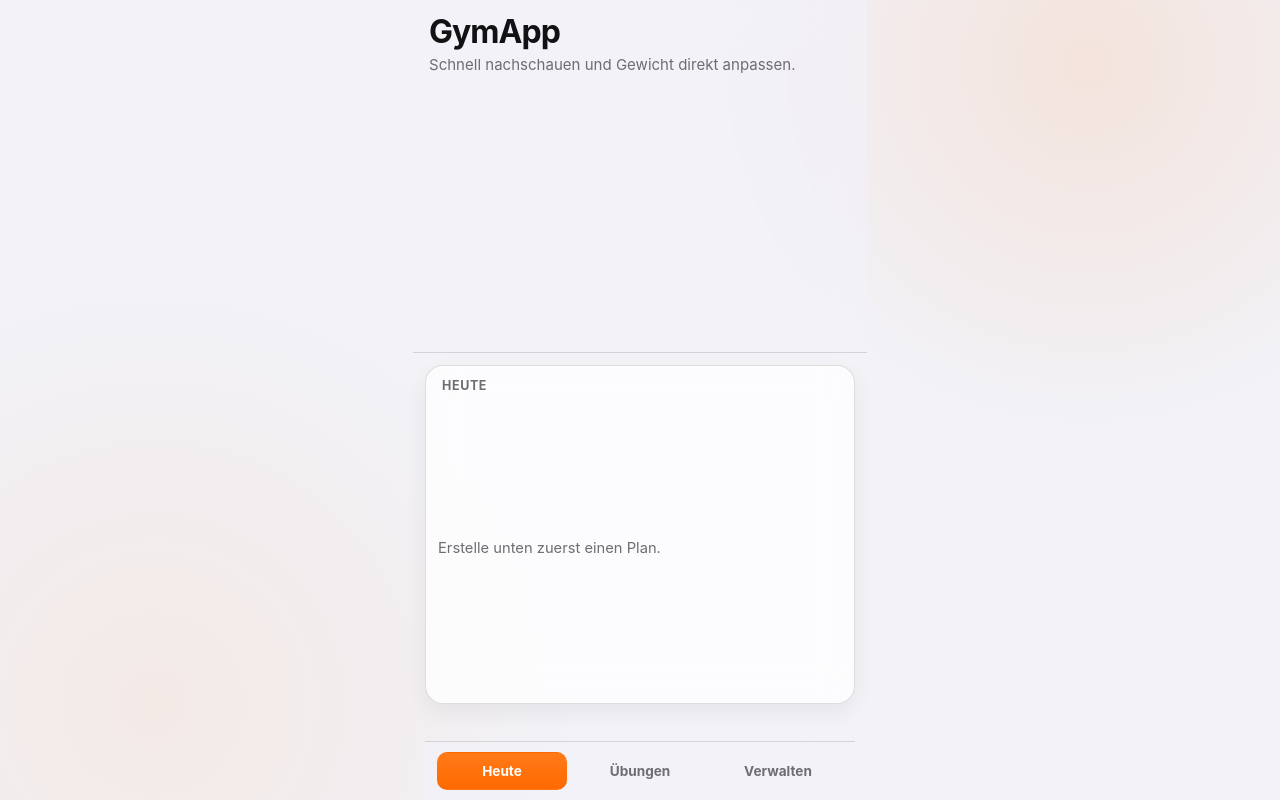
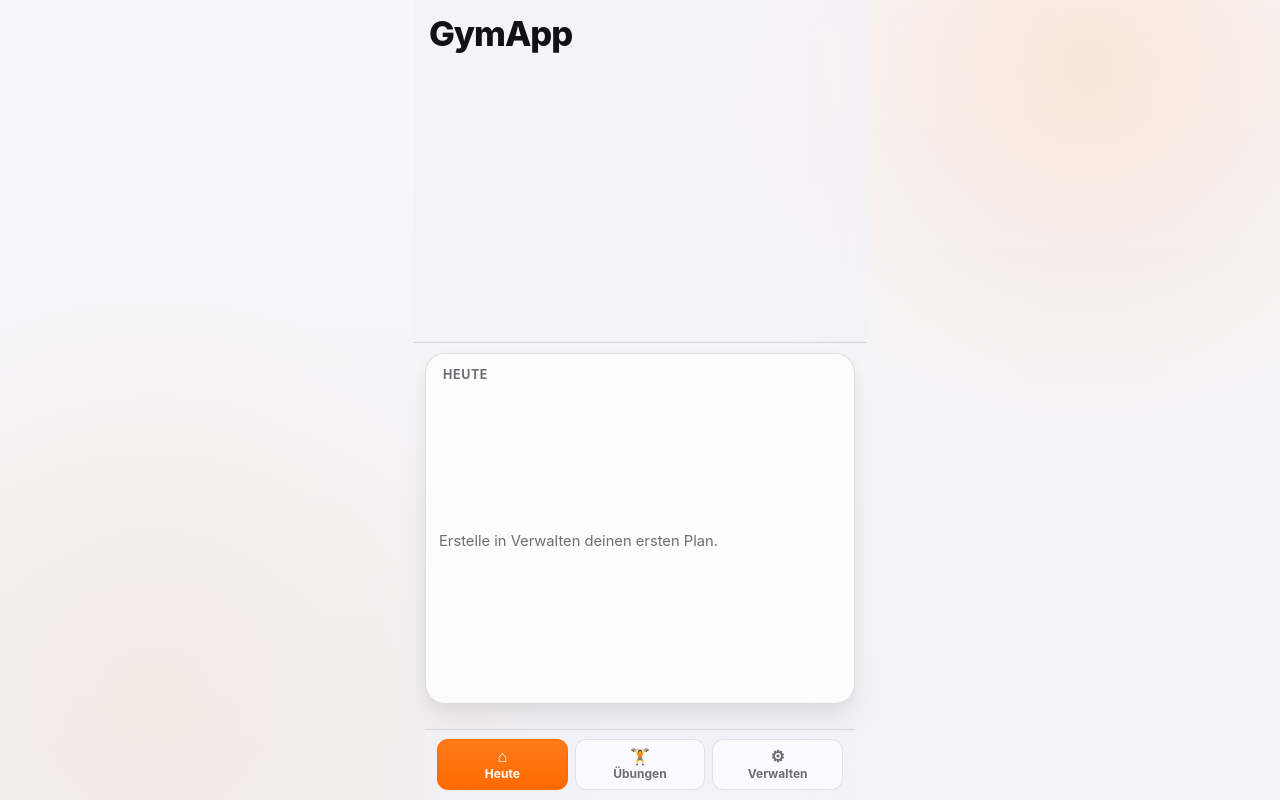
Before and after one commit to simonm675/GymApp, a React (Vite) app: page / in a window 1280 px wide. Built offline with nearby package versions, Linux system fonts and the light colour scheme.

Commit message:
feat: add training plan statistics and enhance UI components for better user engagement

```diff
--- a/src/App.tsx
+++ b/src/App.tsx
@@ -96,6 +96,24 @@ export default function App() {
     () => plans.find((plan) => plan.id === activePlanId) ?? null,
     [plans, activePlanId]
   );
+
+  const planStats = useMemo(() => {
+    if (!activePlan) {
+      return { exerciseCount: 0, avgWeight: 0, progressCount: 0 };
+    }
+
+    const exerciseCount = activePlan.exercises.length;
+    const totalWeight = activePlan.exercises.reduce(
+      (sum, exercise) => sum + exercise.currentWeight,
+      0
+    );
+    const avgWeight = exerciseCount > 0 ? totalWeight / exerciseCount : 0;
+    const progressCount = activePlan.exercises.filter(
+      (exercise) => exercise.previousWeight !== null && exercise.currentWeight > exercise.previousWeight
+    ).length;
+
+    return { exerciseCount, avgWeight, progressCount };
+  }, [activePlan]);
 
   function createPlan(event: FormEvent) {
     event.preventDefault();
@@ -224,18 +242,44 @@ export default function App() {
       <section className="phone-frame">
         <header className="topbar">
           <h1>GymApp</h1>
-          <p>Schnell nachschauen und Gewicht direkt anpassen.</p>
         </header>
 
         <div className="screen-content">
           {activeTab === 'today' ? (
+            <>
               <section className="section-block ios-group">
                 <h2>Heute</h2>
 
                 {activePlan ? (
                   <>
+                    <article className="hero-card">
+                      <div>
+                        <p className="hero-kicker">Aktiver Plan</p>
+                        <h3>{activePlan.name}</h3>
+                        <p className="hero-meta">{planStats.exerciseCount} Übungen bereit</p>
+                      </div>
+                      <button type="button" onClick={() => setActiveTab('exercises')}>
+                        Training starten
+                      </button>
+                    </article>
+
+                    <div className="stats-grid">
+                      <article className="stat-card">
+                        <span>Übungen</span>
+                        <strong>{planStats.exerciseCount}</strong>
+                      </article>
+                      <article className="stat-card">
+                        <span>Ø Gewicht</span>
+                        <strong>{planStats.avgWeight.toFixed(1)} kg</strong>
+                      </article>
+                      <article className="stat-card">
+                        <span>Steigerungen</span>
+                        <strong>{planStats.progressCount}</strong>
+                      </article>
+                    </div>
+
                     <div className="current-plan-row">
-                    <label htmlFor="active-plan">Plan</label>
+                      <label htmlFor="active-plan">Plan wechseln</label>
                       <select
                         id="active-plan"
                         value={activePlanId}
@@ -249,15 +293,26 @@ export default function App() {
                         ))}
                       </select>
                     </div>
-
-                  <p className="plan-hint">
-                    {activePlan.exercises.length} Übungen in diesem Plan
-                  </p>
                   </>
                 ) : (
-                <p className="empty-text">Erstelle unten zuerst einen Plan.</p>
+                  <p className="empty-text">Erstelle in Verwalten deinen ersten Plan.</p>
                 )}
               </section>
+
+              {activePlan && planStats.exerciseCount > 0 ? (
+                <section className="section-block ios-group">
+                  <h2>Als Nächstes</h2>
+                  <div className="preview-list">
+                    {activePlan.exercises.slice(0, 3).map((exercise) => (
+                      <article key={exercise.id} className="preview-item">
+                        <span>{exercise.name}</span>
+                        <strong>{exercise.currentWeight.toFixed(1)} kg</strong>
+                      </article>
+                    ))}
+                  </div>
+                </section>
+              ) : null}
+            </>
           ) : null}
 
           {activeTab === 'exercises' ? (
@@ -266,6 +321,22 @@ export default function App() {
 
               {activePlan ? (
                 <>
+                  <div className="current-plan-row compact">
+                    <label htmlFor="exercise-plan">Plan</label>
+                    <select
+                      id="exercise-plan"
+                      value={activePlanId}
+                      onChange={(event) => setActivePlanId(event.target.value)}
+                      aria-label="Aktiver Trainingsplan"
+                    >
+                      {plans.map((plan) => (
+                        <option key={plan.id} value={plan.id}>
+                          {plan.name}
+                        </option>
+                      ))}
+                    </select>
+                  </div>
+
                   <div className="exercise-list">
                     {activePlan.exercises.map((exercise) => {
                       const deltaText = formatDelta(exercise);
@@ -275,7 +346,7 @@ export default function App() {
                           <div>
                             <h3>{exercise.name}</h3>
                             <p className="weight-main">{exercise.currentWeight.toFixed(1)} kg</p>
-                            {deltaText ? <small>{deltaText}</small> : null}
+                            {deltaText ? <small className="delta-badge">{deltaText}</small> : null}
                           </div>
 
                           <div className="inline-update">
@@ -329,9 +400,9 @@ export default function App() {
           ) : null}
 
           {activeTab === 'manage' ? (
+            <>
               <section className="section-block ios-group manage-block">
                 <h2>Verwalten</h2>
-
                 <form onSubmit={createPlan} className="form-row">
                   <input
                     value={planName}
@@ -341,8 +412,29 @@ export default function App() {
                   />
                   <button type="submit">Plan</button>
                 </form>
+              </section>
+
+              <section className="section-block ios-group">
+                <h2>Übung hinzufügen</h2>
 
                 {activePlan ? (
+                  <>
+                    <div className="current-plan-row compact">
+                      <label htmlFor="manage-plan">Plan</label>
+                      <select
+                        id="manage-plan"
+                        value={activePlanId}
+                        onChange={(event) => setActivePlanId(event.target.value)}
+                        aria-label="Aktiver Trainingsplan"
+                      >
+                        {plans.map((plan) => (
+                          <option key={plan.id} value={plan.id}>
+                            {plan.name}
+                          </option>
+                        ))}
+                      </select>
+                    </div>
+
                     <form onSubmit={addExercise} className="form-grid">
                       <input
                         value={exerciseName}
@@ -363,8 +455,12 @@ export default function App() {
                       </select>
                       <button type="submit">Übung</button>
                     </form>
-              ) : null}
+                  </>
+                ) : (
+                  <p className="empty-text">Lege zuerst einen Plan an, dann Übungen hinzufügen.</p>
+                )}
               </section>
+            </>
           ) : null}
         </div>
 
@@ -374,6 +470,7 @@ export default function App() {
             className={`tab-item ${activeTab === 'today' ? 'active' : ''}`}
             onClick={() => setActiveTab('today')}
           >
+            <span className="tab-icon">⌂</span>
             Heute
           </button>
           <button
@@ -381,6 +478,7 @@ export default function App() {
             className={`tab-item ${activeTab === 'exercises' ? 'active' : ''}`}
             onClick={() => setActiveTab('exercises')}
           >
+            <span className="tab-icon">🏋</span>
             Übungen
           </button>
           <button
@@ -388,6 +486,7 @@ export default function App() {
             className={`tab-item ${activeTab === 'manage' ? 'active' : ''}`}
             onClick={() => setActiveTab('manage')}
           >
+            <span className="tab-icon">⚙</span>
             Verwalten
           </button>
         </nav>
--- a/src/styles.css
+++ b/src/styles.css
@@ -13,6 +13,7 @@
   --field-border: rgba(60, 60, 67, 0.2);
   --line: rgba(60, 60, 67, 0.16);
   --header: rgba(242, 242, 247, 0.72);
+  --surface-strong: #ffffff;
 }
 
 * {
@@ -24,8 +25,9 @@ body {
   min-height: 100vh;
   color: var(--text);
   background:
-    radial-gradient(circle at 85% 8%, rgba(255, 122, 26, 0.12), transparent 28%),
-    radial-gradient(circle at 12% 88%, rgba(255, 163, 84, 0.1), transparent 32%),
+    radial-gradient(circle at 85% 8%, rgba(255, 122, 26, 0.14), transparent 30%),
+    radial-gradient(circle at 12% 88%, rgba(255, 163, 84, 0.12), transparent 34%),
+    linear-gradient(180deg, rgba(255, 255, 255, 0.5), rgba(255, 255, 255, 0)),
     var(--bg);
 }
 
@@ -45,7 +47,7 @@ button {
 .phone-frame {
   width: min(100%, 430px);
   display: grid;
-  gap: 12px;
+  gap: 10px;
 }
 
 .screen-content {
@@ -59,30 +61,25 @@ button {
   top: 0;
   z-index: 40;
   margin: 0 -12px;
-  padding: max(15px, env(safe-area-inset-top)) 16px 10px;
+  padding: max(16px, env(safe-area-inset-top)) 16px 10px;
   background: var(--header);
   border-bottom: 1px solid var(--line);
-  backdrop-filter: saturate(185%) blur(20px);
-  -webkit-backdrop-filter: saturate(185%) blur(20px);
+  backdrop-filter: saturate(200%) blur(22px);
+  -webkit-backdrop-filter: saturate(200%) blur(22px);
 }
 
 .topbar h1 {
   margin: 0;
-  font-size: 2rem;
+  font-size: 2.15rem;
   line-height: 1.05;
-  font-weight: 740;
+  font-weight: 760;
   letter-spacing: -0.03em;
-}
-
-.topbar p {
-  margin: 6px 0 0;
-  color: var(--muted);
-  font-size: 0.94rem;
+  text-shadow: 0 1px 0 rgba(255, 255, 255, 0.25);
 }
 
 .section-block {
   display: grid;
-  gap: 10px;
+  gap: 8px;
 }
 
 .section-block h2 {
@@ -95,21 +92,87 @@ button {
   text-transform: uppercase;
 }
 
+.hero-card {
+  display: grid;
+  gap: 10px;
+  grid-template-columns: 1fr auto;
+  align-items: center;
+  border-radius: 16px;
+  padding: 12px;
+  border: 1px solid var(--line);
+  background: linear-gradient(
+    135deg,
+    color-mix(in srgb, var(--accent) 10%, var(--surface-strong)) 0%,
+    var(--surface-strong) 100%
+  );
+}
+
+.hero-card h3 {
+  margin: 2px 0 0;
+  font-size: 1.25rem;
+  letter-spacing: -0.02em;
+}
+
+.hero-kicker {
+  margin: 0;
+  color: var(--muted);
+  font-size: 0.8rem;
+  font-weight: 600;
+  text-transform: uppercase;
+  letter-spacing: 0.04em;
+}
+
+.hero-meta {
+  margin: 4px 0 0;
+  color: var(--muted);
+  font-size: 0.92rem;
+}
+
+.stats-grid {
+  display: grid;
+  gap: 8px;
+  grid-template-columns: repeat(3, minmax(0, 1fr));
+}
+
+.stat-card {
+  border-radius: 14px;
+  border: 1px solid var(--line);
+  background: var(--surface-strong);
+  padding: 10px;
+  display: grid;
+  gap: 4px;
+}
+
+.stat-card span {
+  color: var(--muted);
+  font-size: 0.78rem;
+}
+
+.stat-card strong {
+  font-size: 1.02rem;
+  letter-spacing: -0.01em;
+}
+
 .ios-group {
   background: var(--card);
-  border-radius: 18px;
+  border-radius: 20px;
   border: 1px solid var(--line);
-  padding: 12px;
+  padding: 13px;
   box-shadow:
-    inset 0 1px 0 rgba(255, 255, 255, 0.44),
-    0 8px 22px rgba(16, 18, 24, 0.06);
-  backdrop-filter: saturate(150%) blur(16px);
-  -webkit-backdrop-filter: saturate(150%) blur(16px);
+    inset 0 1px 0 rgba(255, 255, 255, 0.5),
+    0 6px 16px rgba(16, 18, 24, 0.06),
+    0 20px 34px rgba(16, 18, 24, 0.05);
+  backdrop-filter: saturate(160%) blur(18px);
+  -webkit-backdrop-filter: saturate(160%) blur(18px);
 }
 
 .current-plan-row {
   display: grid;
   gap: 6px;
+}
+
+.current-plan-row.compact label {
+  font-size: 0.8rem;
 }
 
 .current-plan-row label {
@@ -125,10 +188,33 @@ button {
   font-size: 0.92rem;
 }
 
+.preview-list {
+  display: grid;
+  gap: 8px;
+}
+
+.preview-item {
+  display: flex;
+  justify-content: space-between;
+  align-items: center;
+  border-radius: 13px;
+  border: 1px solid var(--line);
+  background: var(--surface-strong);
+  padding: 10px 12px;
+}
+
+.preview-item span {
+  font-weight: 550;
+}
+
+.preview-item strong {
+  color: color-mix(in srgb, var(--accent) 84%, #8a4900);
+}
+
 .form-row,
 .form-grid {
   display: grid;
-  gap: 8px;
+  gap: 9px;
 }
 
 .form-row {
@@ -142,13 +228,14 @@ button {
 input,
 select {
   width: 100%;
-  min-height: 44px;
-  border-radius: 12px;
+  min-height: 46px;
+  border-radius: 13px;
   border: 1px solid var(--field-border);
   background: var(--field);
   color: var(--text);
-  padding: 10px 12px;
+  padding: 10px 13px;
   outline: none;
+  box-shadow: inset 0 1px 0 rgba(255, 255, 255, 0.35);
 }
 
 select {
@@ -167,13 +254,23 @@ select:focus {
 }
 
 button {
-  border: 0;
-  border-radius: 12px;
-  min-height: 44px;
-  padding: 10px 14px;
+  border: 1px solid color-mix(in srgb, var(--accent-strong) 50%, transparent);
+  border-radius: 13px;
+  min-height: 46px;
+  padding: 10px 15px;
   color: #ffffff;
   background: linear-gradient(180deg, var(--accent), var(--accent-strong));
-  font-weight: 650;
+  font-weight: 680;
+  box-shadow:
+    inset 0 1px 0 rgba(255, 255, 255, 0.35),
+    0 6px 14px color-mix(in srgb, var(--accent) 28%, transparent);
+}
+
+button:active {
+  transform: translateY(1px);
+  box-shadow:
+    inset 0 1px 0 rgba(255, 255, 255, 0.25),
+    0 3px 8px color-mix(in srgb, var(--accent) 24%, transparent);
 }
 
 .exercise-list {
@@ -185,11 +282,12 @@ button {
 .exercise-card {
   display: grid;
   grid-template-columns: 1fr auto;
-  gap: 10px;
-  padding: 12px;
-  border-radius: 14px;
+  gap: 12px;
+  padding: 13px;
+  border-radius: 16px;
   border: 1px solid var(--line);
-  background: var(--card-solid);
+  background: linear-gradient(180deg, var(--card-solid), color-mix(in srgb, var(--card-solid) 92%, #ececf3));
+  box-shadow: 0 1px 0 rgba(255, 255, 255, 0.55);
 }
 
 .exercise-card h3 {
@@ -204,8 +302,8 @@ button {
 }
 
 .weight-main {
-  font-size: 1.15rem;
-  font-weight: 740;
+  font-size: 1.2rem;
+  font-weight: 760;
   letter-spacing: -0.01em;
 }
 
@@ -216,20 +314,33 @@ button {
   font-weight: 620;
 }
 
+.delta-badge {
+  padding: 3px 9px;
+  border-radius: 999px;
+  border: 1px solid color-mix(in srgb, var(--accent) 35%, transparent);
+  background: color-mix(in srgb, var(--accent) 12%, #ffffff);
+}
+
 .inline-update {
   display: grid;
-  grid-template-columns: auto minmax(112px, 1fr) auto;
+  grid-template-columns: auto minmax(120px, 1fr) auto;
   gap: 6px;
   align-items: center;
-  min-width: 242px;
+  min-width: 252px;
 }
 
 .adjust-button {
-  min-height: 38px;
-  padding: 8px 10px;
+  min-height: 40px;
+  padding: 8px 11px;
   color: var(--accent-strong);
   border: 1px solid color-mix(in srgb, var(--accent) 36%, transparent);
-  background: color-mix(in srgb, var(--accent) 16%, #ffffff);
+  background: color-mix(in srgb, var(--accent) 14%, #ffffff);
+  box-shadow: none;
+}
+
+.adjust-button:active {
+  transform: translateY(0);
+  background: color-mix(in srgb, var(--accent) 22%, #ffffff);
 }
 
 .manage-block {
@@ -244,35 +355,53 @@ button {
   width: min(100%, 430px);
   display: grid;
   grid-template-columns: repeat(3, 1fr);
-  gap: 8px;
-  padding: 10px 12px calc(10px + env(safe-area-inset-bottom));
+  gap: 7px;
+  padding: 9px 12px calc(10px + env(safe-area-inset-bottom));
   background: var(--header);
   border-top: 1px solid var(--line);
-  backdrop-filter: saturate(185%) blur(22px);
-  -webkit-backdrop-filter: saturate(185%) blur(22px);
+  backdrop-filter: saturate(200%) blur(24px);
+  -webkit-backdrop-filter: saturate(200%) blur(24px);
   z-index: 50;
 }
 
 .tab-item {
-  min-height: 38px;
-  border-radius: 10px;
-  font-size: 0.85rem;
-  font-weight: 650;
+  display: flex;
+  flex-direction: column;
+  justify-content: center;
+  align-items: center;
+  gap: 2px;
+  min-height: 40px;
+  border-radius: 11px;
+  font-size: 0.75rem;
+  font-weight: 670;
   color: var(--muted);
-  background: transparent;
-  border: 1px solid transparent;
+  background: color-mix(in srgb, var(--surface-strong) 72%, transparent);
+  border: 1px solid color-mix(in srgb, var(--line) 85%, transparent);
   padding: 8px 10px;
+  box-shadow: none;
+}
+
+.tab-icon {
+  font-size: 1rem;
+  line-height: 1;
 }
 
 .tab-item.active {
   color: #ffffff;
   background: linear-gradient(180deg, var(--accent), var(--accent-strong));
+  border-color: color-mix(in srgb, var(--accent-strong) 60%, transparent);
+}
+
+.tab-item:active {
+  transform: translateY(0);
 }
 
 @media (max-width: 520px) {
   .form-row,
   .form-grid,
-  .exercise-card {
+  .exercise-card,
+  .hero-card,
+  .stats-grid {
     grid-template-columns: 1fr;
   }
 
@@ -295,6 +424,7 @@ button {
     --header: rgba(20, 20, 23, 0.72);
     --accent: #ff8c3a;
     --accent-strong: #ff7a1a;
+    --surface-strong: #1c1c1f;
   }
 
   body {
@@ -311,7 +441,15 @@ button {
   .ios-group {
     box-shadow:
       inset 0 1px 0 rgba(255, 255, 255, 0.08),
-      0 10px 24px rgba(0, 0, 0, 0.34);
+      0 10px 24px rgba(0, 0, 0, 0.34),
+      0 24px 40px rgba(0, 0, 0, 0.24);
+  }
+
+  .stat-card,
+  .preview-item,
+  .hero-card {
+    background: #1c1c1f;
+    border-color: rgba(84, 84, 88, 0.42);
   }
 
   .exercise-card p {
@@ -324,7 +462,18 @@ button {
     background: rgba(255, 140, 58, 0.18);
   }
 
+  .delta-badge {
+    background: rgba(255, 140, 58, 0.16);
+    border-color: rgba(255, 140, 58, 0.4);
+  }
+
   .tab-item {
     color: #a5a5ac;
+    background: rgba(34, 34, 37, 0.72);
+    border-color: rgba(84, 84, 88, 0.44);
+  }
+
+  .tab-item.active {
+    color: #fff;
   }
 }
```
Lines whose indentation alone changed are shown as unchanged.
